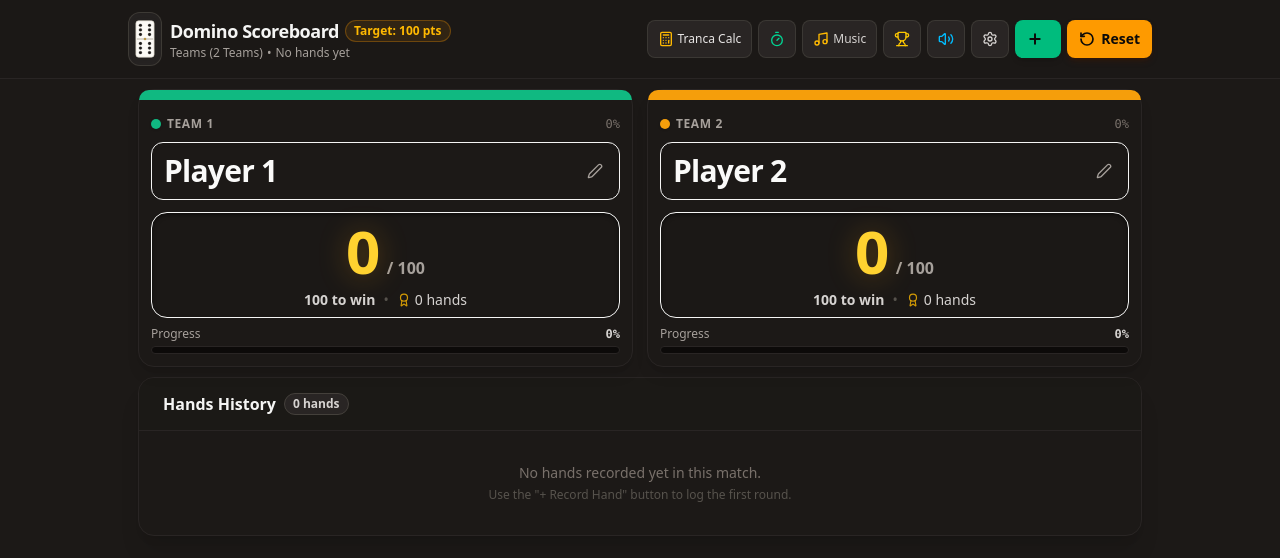
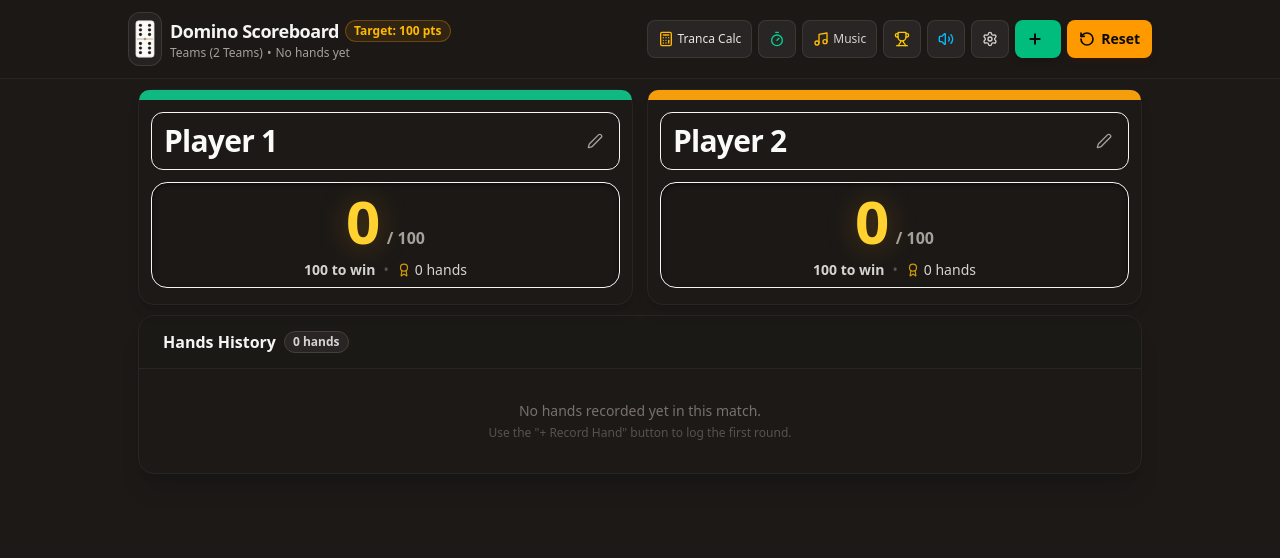
Before and after one commit to darwinlopez10-beep/Anotador-de-Domino, a React (Vite) app: page / in a window 1280 px wide. Shown: the top 558 px of the page. Built offline with nearby package versions, Linux system fonts and the light colour scheme.

Commit message:
refactor: simplify scoreboard layout
Remove flame indicator and clean up header status display to improve component readability and UI spacing.

```diff
--- a/src/components/ScoreBoard.tsx
+++ b/src/components/ScoreBoard.tsx
@@ -1,5 +1,5 @@
 import React, { useState } from 'react';
-import { Edit2, Check, Flame, Award } from 'lucide-react';
+import { Edit2, Check, Award } from 'lucide-react';
 import { PlayerScore } from '../types';
 import { AppLanguage, TRANSLATIONS, formatPlayerDisplayName } from '../utils/i18n';
 
@@ -61,7 +61,6 @@ export const ScoreBoard: React.FC<ScoreBoardProps> = ({
         }`}
       >
         {players.map((player) => {
-          const progressPercent = Math.min(100, Math.round((player.score / targetScore) * 100));
           const pointsRemaining = Math.max(0, targetScore - player.score);
           const isLeader = player.score > 0 && player.score === highestScore;
           const isAtLeyDe = pointsRemaining > 0 && pointsRemaining <= 25; // Domino term!
@@ -84,35 +83,6 @@ export const ScoreBoard: React.FC<ScoreBoardProps> = ({
               />
 
               <div className="p-2.5 sm:p-5 landscape:p-3 flex flex-col justify-between flex-1">
-                {/* Top Status Strip: Team label & Leader Badge (independent row so it never steals width from the name) */}
-                <div className="flex items-center justify-between gap-1 mb-1.5 min-h-[24px]">
-                  <div className="flex items-center gap-1.5 min-w-0">
-                    <span
-                      className="w-2.5 h-2.5 rounded-full flex-shrink-0 shadow-sm"
-                      style={{ backgroundColor: player.color }}
-                    />
-                    <span className="text-[10px] sm:text-xs font-bold uppercase tracking-wider text-stone-400 truncate">
-                      {isTwoTeams
-                        ? player.id === 'team_1'
-                          ? (lang === 'es' ? 'Equipo 1' : 'Team 1')
-                          : (lang === 'es' ? 'Equipo 2' : 'Team 2')
-                        : `${t.player} ${player.id.replace(/\D/g, '')}`}
-                    </span>
-                  </div>
-
-                  {/* Leader Badge positioned on dedicated row */}
-                  {isLeader ? (
-                    <span className="inline-flex items-center gap-1 px-2 py-0.5 rounded-full text-[10px] sm:text-xs font-bold bg-amber-500/25 text-amber-300 border border-amber-500/50 whitespace-nowrap flex-shrink-0 shadow-sm animate-pulse">
-                      <Flame className="w-3 h-3 text-amber-400" />
-                      <span>{t.leading}</span>
-                    </span>
-                  ) : (
-                    <span className="text-[10px] sm:text-xs text-stone-500 font-medium font-mono">
-                      {progressPercent}%
-                    </span>
-                  )}
-                </div>
-
                 {/* Player Name Box: Generous container with 100% width, no truncating, wrapping support */}
                 <div className="mb-2">
                   {editingPlayerId === player.id ? (
@@ -216,22 +186,6 @@ export const ScoreBoard: React.FC<ScoreBoardProps> = ({
                   </div>
                 </div>
 
-                {/* Progress Bar */}
-                <div className="space-y-1 mt-1">
-                  <div className="flex justify-between text-[10px] sm:text-xs text-stone-400">
-                    <span>{lang === 'es' ? 'Progreso' : 'Progress'}</span>
-                    <span className="font-mono font-bold text-stone-300">{progressPercent}%</span>
-                  </div>
-                  <div className="h-1.5 sm:h-2 w-full bg-stone-950 rounded-full overflow-hidden p-0.5 border border-stone-800">
-                    <div
-                      className="h-full rounded-full transition-all duration-500 ease-out"
-                      style={{
-                        width: `${progressPercent}%`,
-                        backgroundColor: player.color,
-                      }}
-                    />
-                  </div>
-                </div>
               </div>
             </div>
           );
```
